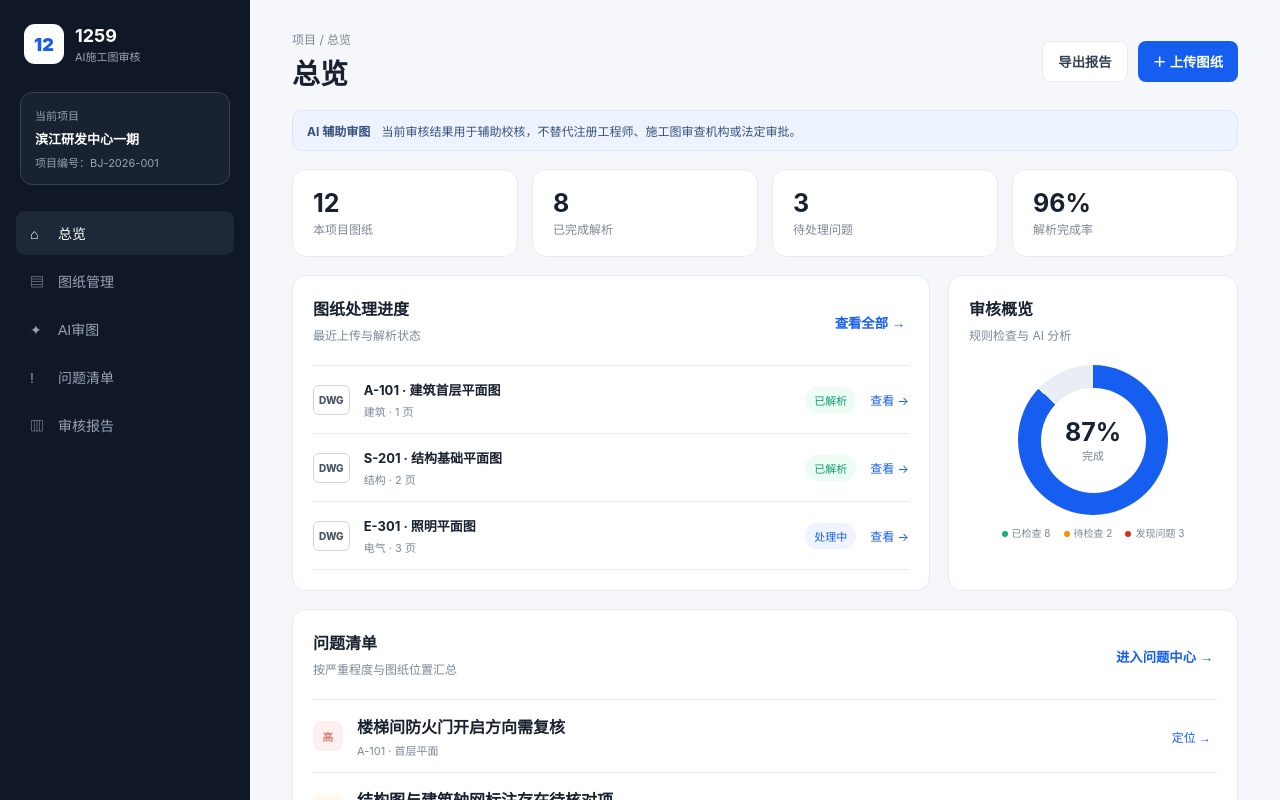
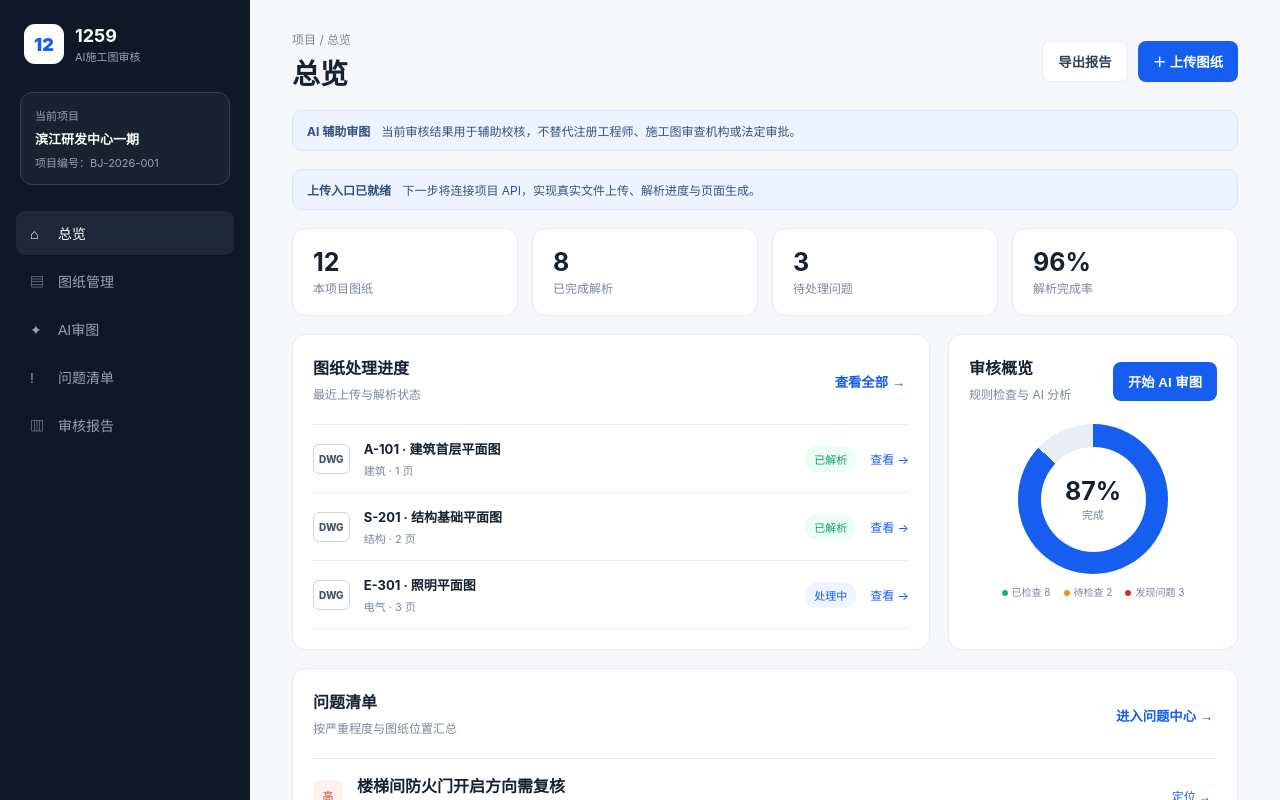
Before and after one commit to daidai1259/1259, a Next.js app in the folder frontend/: page / in a window 1280 px wide. Both pictures are taken after a click on the button "＋ 上传图纸". Shown: the top 800 px of the page. Built offline with nearby package versions, Linux system fonts and the light colour scheme.

Commit message:
feat: add dashboard interaction states

```diff
--- a/frontend/app/page.tsx
+++ b/frontend/app/page.tsx
@@ -15,6 +15,8 @@ const issues=[
 
 export default function Home(){
  const [active,setActive]=useState("总览");
+ const [uploaded,setUploaded]=useState(false);
+ const [reviewing,setReviewing]=useState(false);
  return <main className="shell">
   <aside className="sidebar">
    <div className="brand"><div className="logo">12</div><div><b>1259</b><span>AI施工图审核</span></div></div>
@@ -23,16 +25,18 @@ export default function Home(){
    <div className="side-foot"><span className="dot"/>系统运行正常</div>
   </aside>
   <section className="content">
-   <header><div><div className="crumb">项目 / {active}</div><h1>{active}</h1></div><div className="header-actions"><button className="ghost">导出报告</button><button className="primary">＋ 上传图纸</button></div></header>
+   <header><div><div className="crumb">项目 / {active}</div><h1>{active}</h1></div><div className="header-actions"><button className="ghost">导出报告</button><button className="primary" onClick={()=>setUploaded(true)}>＋ 上传图纸</button></div></header>
    <div className="notice"><span>AI 辅助审图</span> 当前审核结果用于辅助校核，不替代注册工程师、施工图审查机构或法定审批。</div>
+   {uploaded&&<div className="notice success"><span>上传入口已就绪</span> 下一步将连接项目 API，实现真实文件上传、解析进度与页面生成。</div>}
+   {reviewing&&<div className="notice"><span>AI 审图任务</span> 正在执行规则检查，完成后将生成可定位的问题记录。</div>}
    <section className="stats">{stats.map(([n,l])=><div className="stat" key={l}><strong>{n}</strong><span>{l}</span></div>)}</section>
    <div className="grid">
-    <section className="card wide"><div className="card-head"><div><h2>图纸处理进度</h2><p>最近上传与解析状态</p></div><button className="textbtn">查看全部 →</button></div>
+    <section className="card wide"><div className="card-head"><div><h2>图纸处理进度</h2><p>最近上传与解析状态</p></div><button className="textbtn" onClick={()=>setActive("图纸管理")}>查看全部 →</button></div>
      <div className="table">{drawings.map(d=><div className="row" key={d.no}><div className="drawing-icon">DWG</div><div className="drawing-main"><b>{d.no} · {d.name}</b><span>{d.discipline} · {d.pages} 页</span></div><span className={d.status==="处理中"?"pill blue":"pill green"}>{d.status}</span><span className="row-action">查看 →</span></div>)}</div>
     </section>
-    <section className="card"><div className="card-head"><div><h2>审核概览</h2><p>规则检查与 AI 分析</p></div></div><div className="donut"><div><b>87%</b><span>完成</span></div></div><div className="legend"><span><i className="green-dot"/>已检查 8</span><span><i className="amber-dot"/>待检查 2</span><span><i className="red-dot"/>发现问题 3</span></div></section>
+    <section className="card"><div className="card-head"><div><h2>审核概览</h2><p>规则检查与 AI 分析</p></div><button className="primary small" onClick={()=>setReviewing(true)}>开始 AI 审图</button></div><div className="donut"><div><b>87%</b><span>完成</span></div></div><div className="legend"><span><i className="green-dot"/>已检查 8</span><span><i className="amber-dot"/>待检查 2</span><span><i className="red-dot"/>发现问题 3</span></div></section>
    </div>
-   <section className="card"><div className="card-head"><div><h2>问题清单</h2><p>按严重程度与图纸位置汇总</p></div><button className="textbtn">进入问题中心 →</button></div>
+   <section className="card"><div className="card-head"><div><h2>问题清单</h2><p>按严重程度与图纸位置汇总</p></div><button className="textbtn" onClick={()=>setActive("问题清单")}>进入问题中心 →</button></div>
     <div className="issues">{issues.map((i,n)=><div className="issue" key={n}><span className={"severity "+i.level}>{i.level}</span><div><b>{i.title}</b><span>{i.page} · {i.pos}</span></div><button>定位 →</button></div>)}</div>
    </section>
   </section>
```
